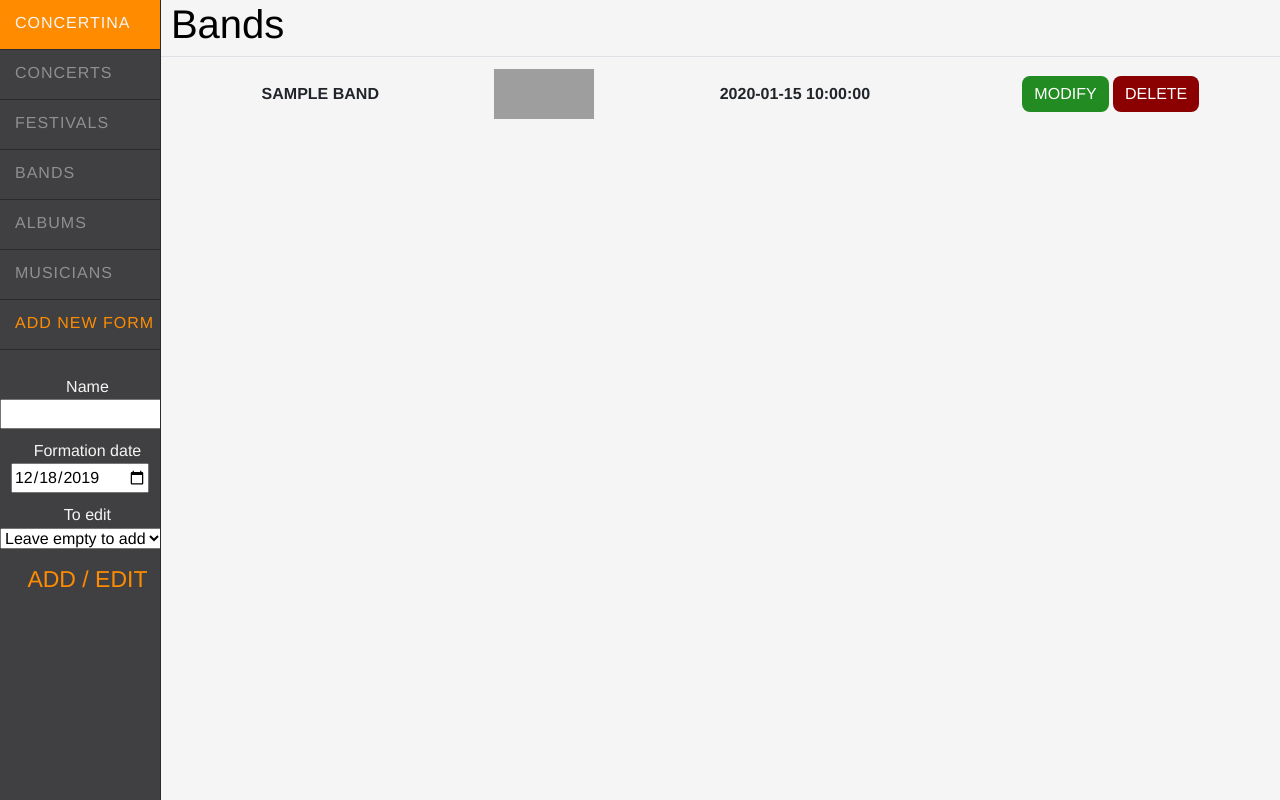
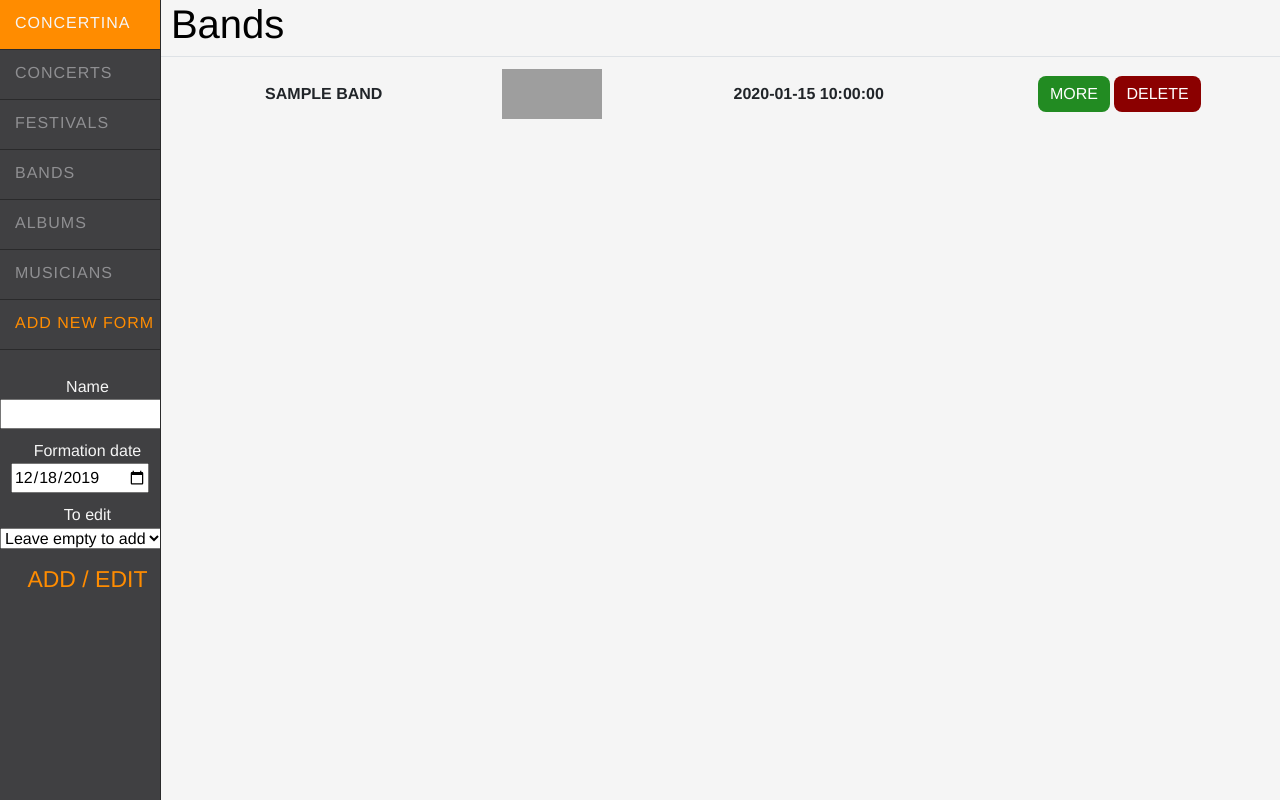
Before and after one commit to tomaszmjurek/concertina, a Flask app: page /bands in a window 1280 px wide. Run offline with Flask 2, Linux system fonts and the light colour scheme; a database or web service that is not in the repository returns one stand-in record (values such as "Sample title"); some libraries are stand-ins or nearby versions; grey boxes are pictures that could not be loaded.

Commit message:
no more modify button

```diff
--- a/concertina/templates/albums.html
+++ b/concertina/templates/albums.html
@@ -21,7 +21,7 @@
                 <td>{{ album.band }}</td>
                 <td>{{ album.genre }}</td>
                 <td>
-                    <button class="my-button see_more" type="button">Modify</button>
+                    <button class="my-button see_more" type="button">More</button>
                     <a href="{{ url_for('albums.album_delete', id_album=album.id_album) }}">
                         <button class="my-button delete-button" type="button">Delete</button>
                     </a>
--- a/concertina/templates/bands.html
+++ b/concertina/templates/bands.html
@@ -18,7 +18,7 @@
                 <td><img src="https://picsum.photos/100/50"></img></td>
                 <td>{{ band.formation_date }}</td>
                 <td>
-                    <button class="my-button see_more" type="button">Modify</button>
+                    <button class="my-button see_more" type="button">More</button>
                     <a href="{{ url_for('bands.band_delete', name=band.name) }}">
                         <button class="my-button delete-button" type="button">Delete</button>
                     </a>
--- a/concertina/templates/musicians.html
+++ b/concertina/templates/musicians.html
@@ -18,7 +18,7 @@
                 <td>{{ musician.instrument }}</td>
                 <td>{{ musician.band }}</td>
                 <td>
-                    <button class="my-button see_more" type="button">Modify</button>
+                    <button class="my-button see_more" type="button">More</button>
                     <a href="{{ url_for('musicians.musician_delete', name=musician.name) }}">
                         <button class="my-button delete-button" type="button">Delete</button>
                     </a>
--- a/concertina/templates/songs.html
+++ b/concertina/templates/songs.html
@@ -17,7 +17,7 @@
                 <td>{{ song.position}}</td>
                 <td>{{ song.name }}</td>
                 <td>
-                    <button class="my-button see_more" type="button">Modify</button>
+                    <button class="my-button see_more" type="button">More</button>
                     <a href="{{ url_for('songs.song_delete', id_song=song.id_song, id_album=song.id_album) }}">
                         <button class="my-button delete-button" type="button">Delete</button>
                     </a>
```
